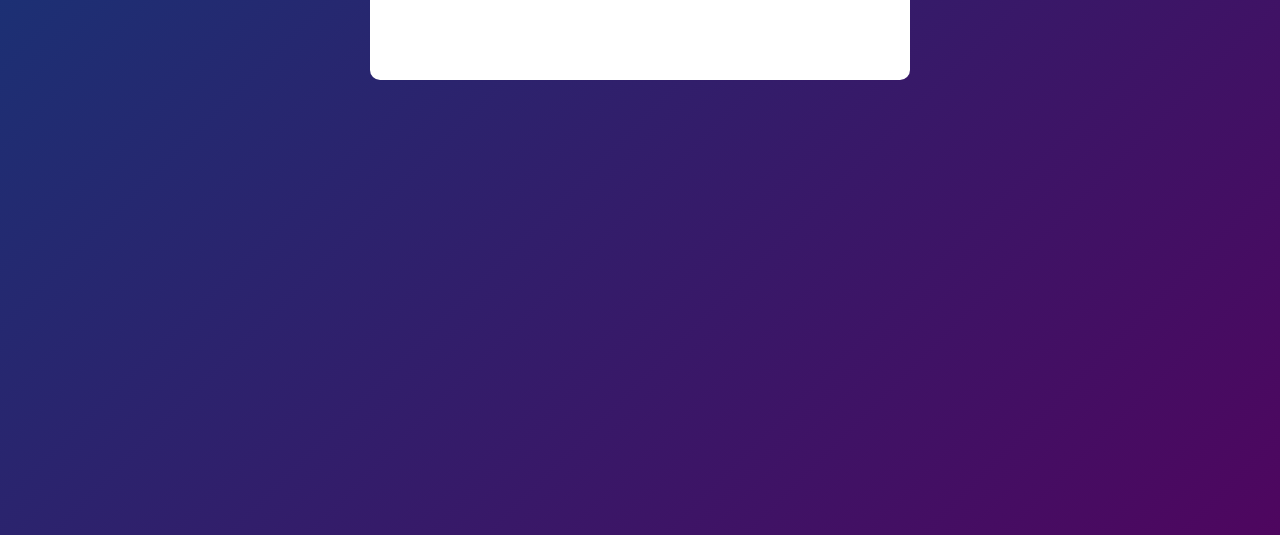
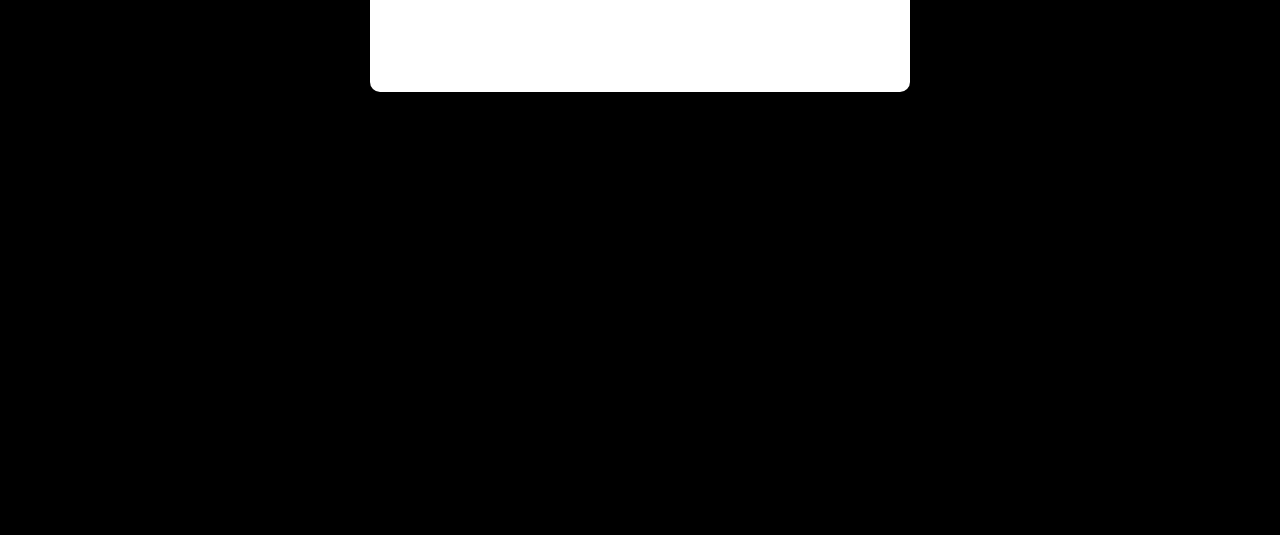
Before and after one commit to HuzaifaAkhtar2/task-tracker, a plain HTML site: page index.html in a window 1280 px wide. Shown: the part 265-800 px from the top of the page. Drawn offline with Linux system fonts and the light colour scheme.

Commit message:
initial commit

```diff
--- a/style.css
+++ b/style.css
@@ -1,14 +1,16 @@
+@import url('https://fonts.googleapis.com/css2?family=Poppins:ital,wght@0,100;0,200;0,300;0,400;0,500;0,600;0,700;0,800;0,900;1,100;1,200;1,300;1,400;1,500;1,600;1,700;1,800;1,900&display=swap');
+
 * {
     margin: 0;
     padding: 0;
-    font-family: sans-serif;
+    font-family: "Poppins", sans-serif;
     box-sizing: border-box;
 }
 
 .container {
     width: 100%;
     min-height: 100vh;
-    background: linear-gradient(135deg, #153677, #4e065f);
+    background: #000;
     padding: 10px;
 }
 
```
